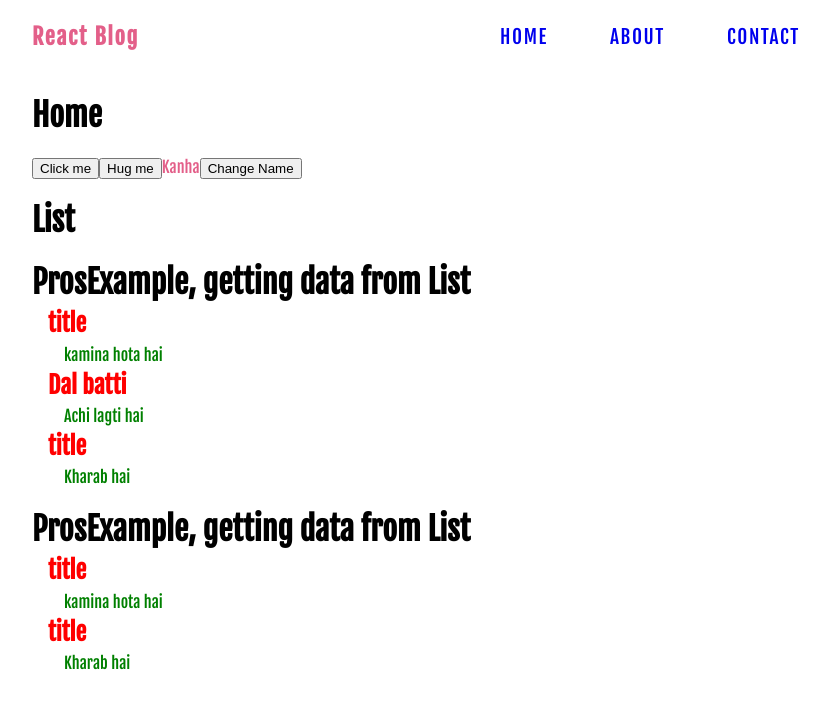
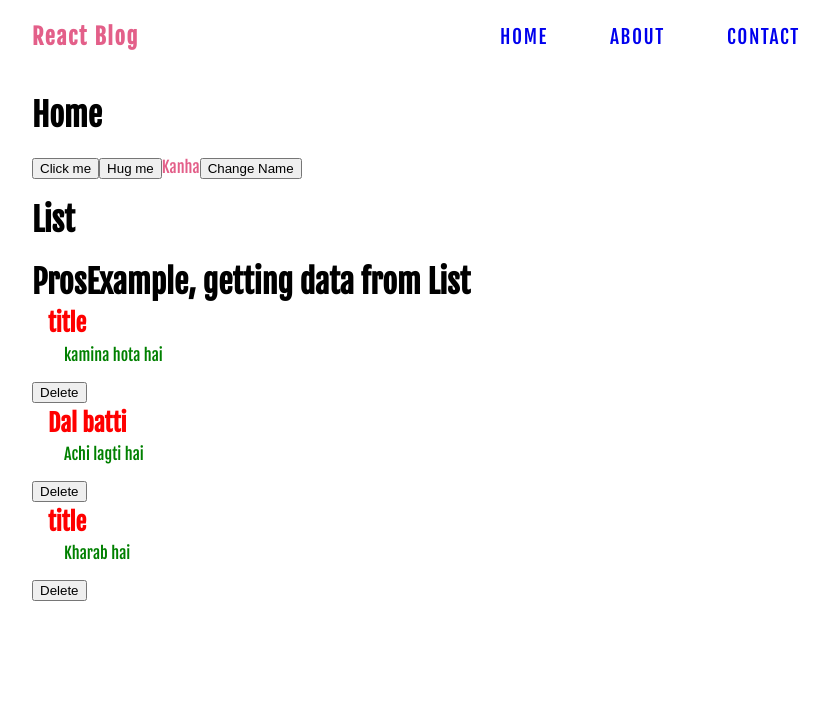
Before and after one commit to Kanharajput/ReactJs, a React (Create React App) app: page / in a window 1280 px wide. Shown: the top 708 px of the page, without its empty margins (224-1051 px from the left). Built offline with nearby package versions, Linux system fonts and the light colour scheme.

Commit message:
function in props

```diff
--- a/src/List.js
+++ b/src/List.js
@@ -7,11 +7,16 @@ function List(){
         {title: 'Dal batti', body: 'Achi lagti hai', id: 2},
         {title: 'title', body: 'Kharab hai', id: 3}
     ]);
+
+    const handleDelete = (id) => {
+        const new_blogs = blogs.filter(blog => blog.id !== id);
+        setBlogs(new_blogs);
+    }
+
     return(
         <div className="list">
             <h1>List</h1>
-            <ProsExample blogs={blogs}/>
-            <ProsExample blogs={blogs.filter((blog) => blog.title == "title")}/>
+            <ProsExample blogs={blogs} handleDelete={handleDelete} />
         </div>
     );
 }
--- a/src/ProsExample.js
+++ b/src/ProsExample.js
@@ -1,5 +1,4 @@
-function ProsExample(props){
-    const blogs = props.blogs;
+function ProsExample({blogs,handleDelete}){
 
     return(
         <div className="display-items">
@@ -8,6 +7,7 @@ function ProsExample(props){
                 <div className="blog-preview" key={blog.id}>
                     <h2>{blog.title}</h2>
                     <p>{blog.body}</p>
+                    <button onClick={() => handleDelete(blog.id)}>Delete</button>
                 </div>
             ))}
         </div>
```
Also changed, not shown: 1 other file (tests, documents, lock files or other folders).
